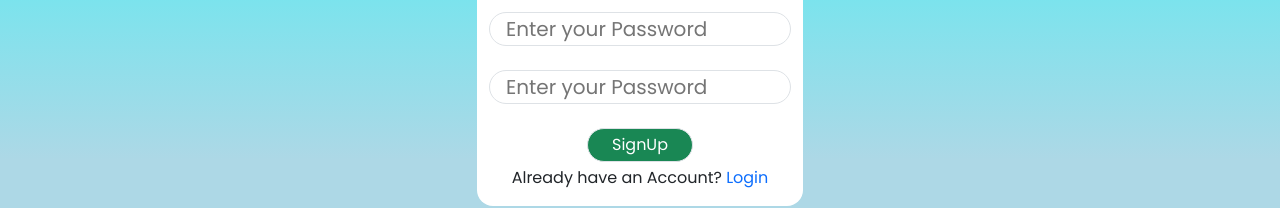
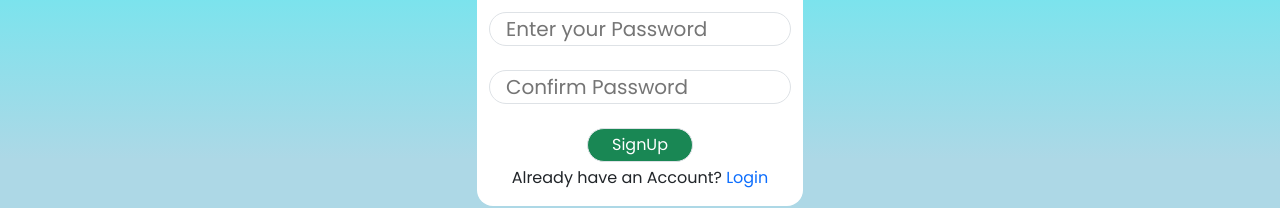
Before and after one commit to Haamidraza03/VH23-34-Binary-Brains, a React (Create React App) app: page /signup in a window 1280 px wide. Shown: the part 400-608 px from the top of the page. Built offline with nearby package versions, Linux system fonts and the light colour scheme.

Commit message:
lastt commit

```diff
--- a/src/Pages/Signup.jsx
+++ b/src/Pages/Signup.jsx
@@ -12,7 +12,7 @@ function Signup() {
                 <input type="email" className='inp ps-3 fs-5 border w-100 rounded-pill mb-4' placeholder='Enter your E-mail' id='email' />
                 <input type="number" className='inp ps-3 fs-5 border w-100 rounded-pill mb-4' placeholder='Phone Number' id='phone' />
                 <input type="password" className='inp ps-3 fs-5 border w-100 rounded-pill mb-4' placeholder='Enter your Password' id='password' />
-                <input type="password" className='inp ps-3 fs-5 border w-100 rounded-pill mb-4' placeholder='Enter your Password' id='cpassword' /> <br />
+                <input type="password" className='inp ps-3 fs-5 border w-100 rounded-pill mb-4' placeholder='Confirm Password' id='cpassword' /> <br />
                 <button className='btn border bg-success text-white px-4 py-1 rounded-pill mb-1'>SignUp</button>
                 <p>Already have an Account? <Link to="/login">Login</Link></p>
             </div>
```
